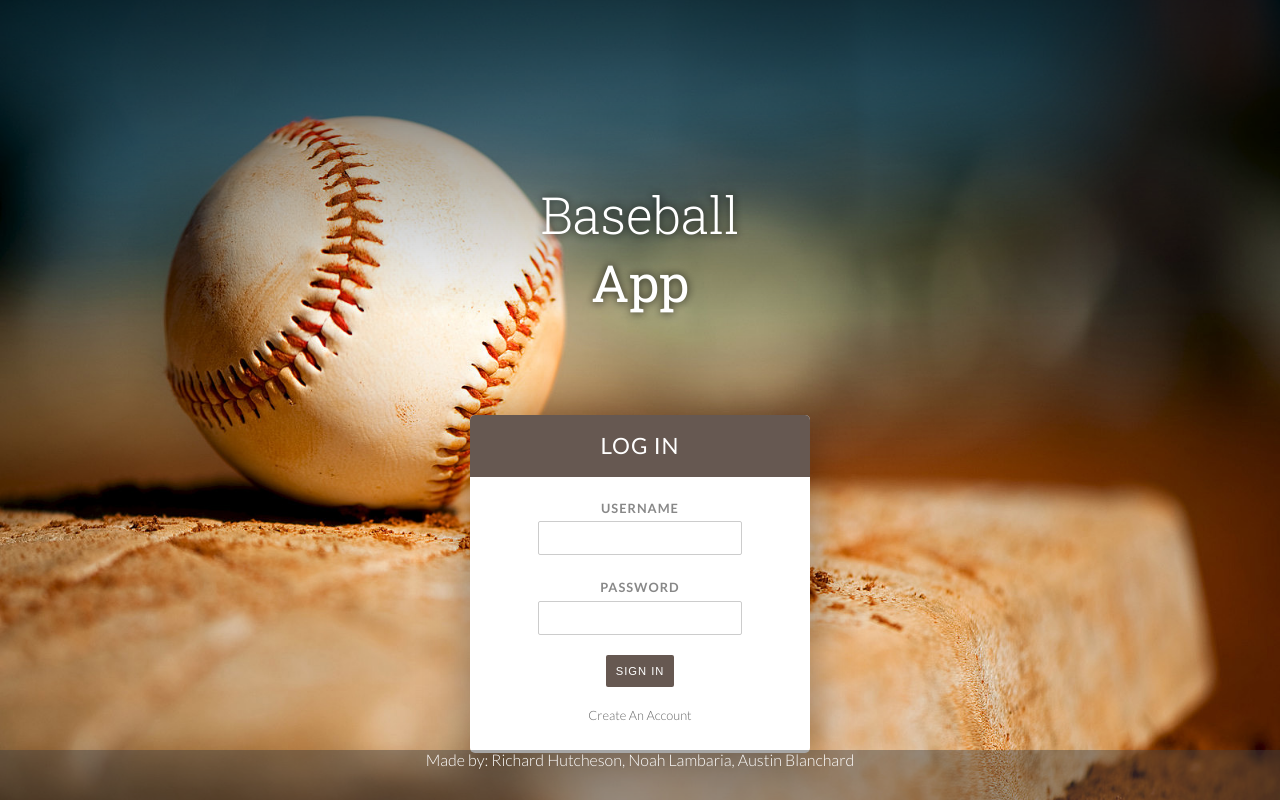
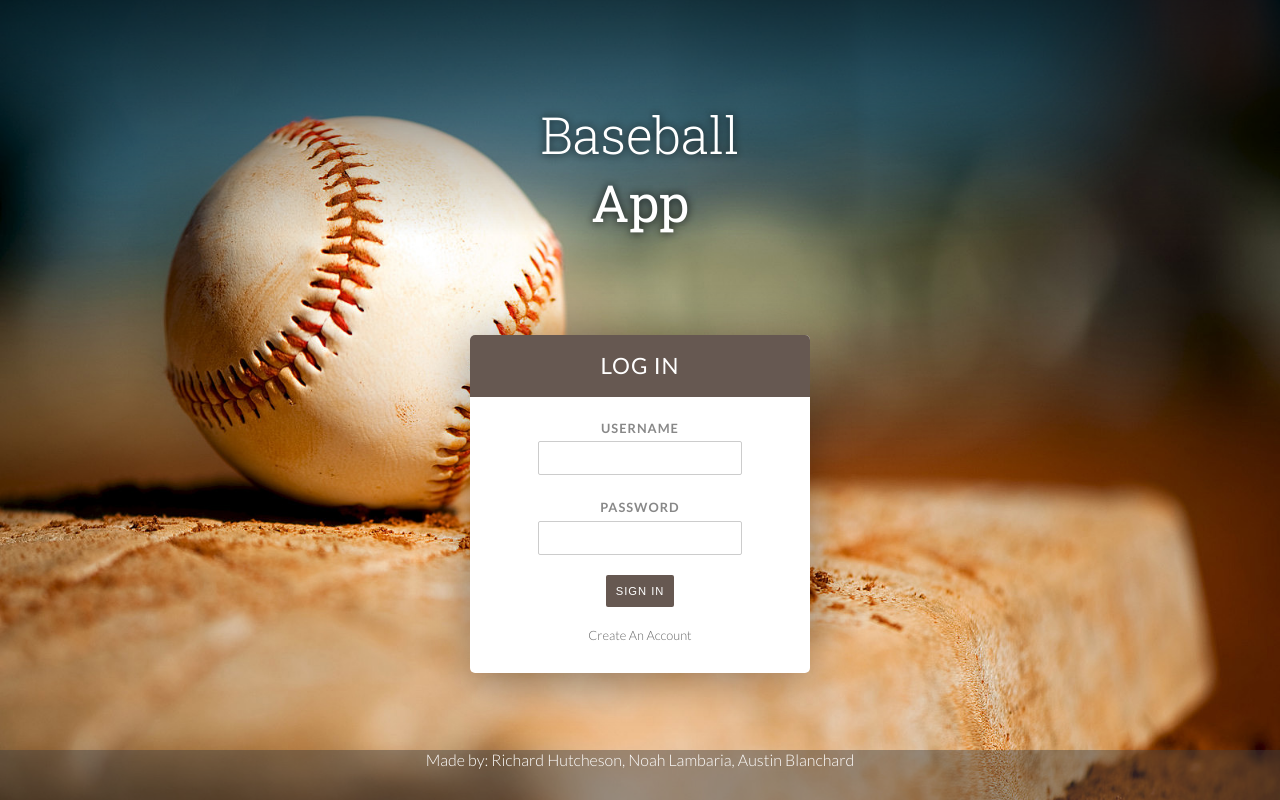
Before and after one commit to Richard-Hutcheson/Baseball-Web-App, a Flask app: page /login in a window 1280 px wide. Run offline with Flask 2, Linux system fonts and the light colour scheme.

Commit message:
decreased padding in login screen label

```diff
--- a/app_package/static/loginPage.css
+++ b/app_package/static/loginPage.css
@@ -10,4 +10,5 @@
     transform: translateX(-50%);
     margin-bottom: 0;
     background-color: rgba(65, 65, 65, 0.466);
+    z-index: -1;
 }
--- a/app_package/static/style.css
+++ b/app_package/static/style.css
@@ -6,6 +6,7 @@ body {
 	font-weight: 300;
 	margin: 0;
 	color: #666;
+	height: 100vh;
 }
 
 /* Typography */
@@ -16,7 +17,7 @@ h1#title {
 	color: white;
 	text-shadow: 0 0 10px rgba(0,0,0,0.8);
 	margin: 0 auto;
-	padding-top: 180px;
+	padding-top: 100px;
 	max-width: 300px;
 	text-align: center;
 	position: relative;
```
